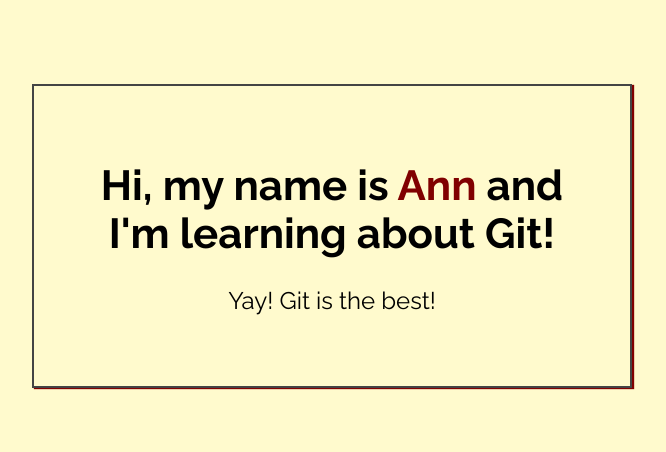
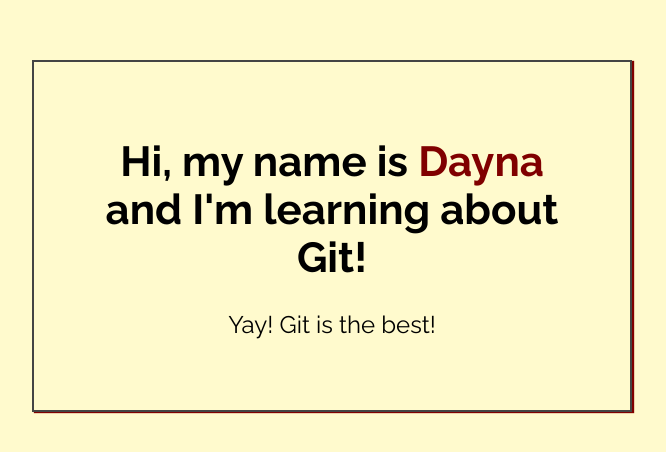
Before and after one commit to Dayna-Lashin/my-first-repo, a plain HTML site: page index.html in a window 1280 px wide. Shown: the part 164-616 px from the top of the page, without its empty margins (308-974 px from the left). Drawn offline with Linux system fonts and the light colour scheme.

Commit message:
Changed name to mine on index.html

```diff
--- a/index.html
+++ b/index.html
@@ -14,7 +14,7 @@
 <body>
 
     <div class="greeting">
-        <h1>Hi, my name is <span class="highlight">Ann</span> and I'm learning about Git! </h1>
+        <h1>Hi, my name is <span class="highlight">Dayna</span> and I'm learning about Git! </h1>
 
         <p>Yay! Git is the best!</p>
     </div>
```
